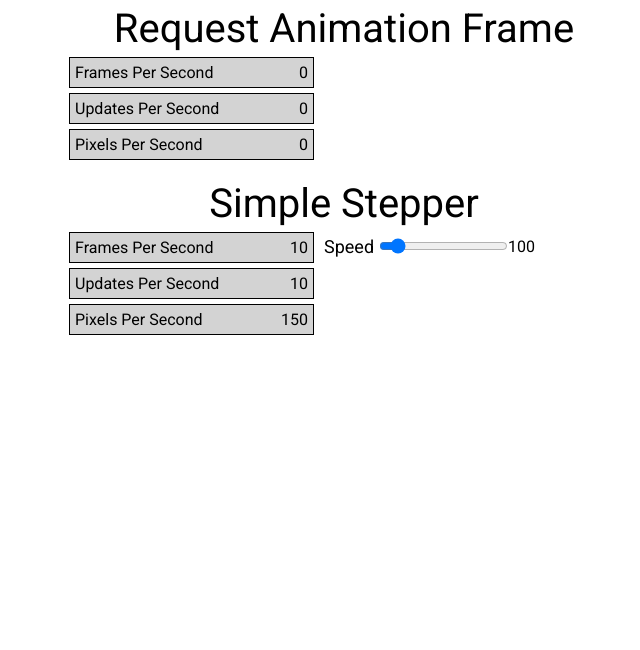
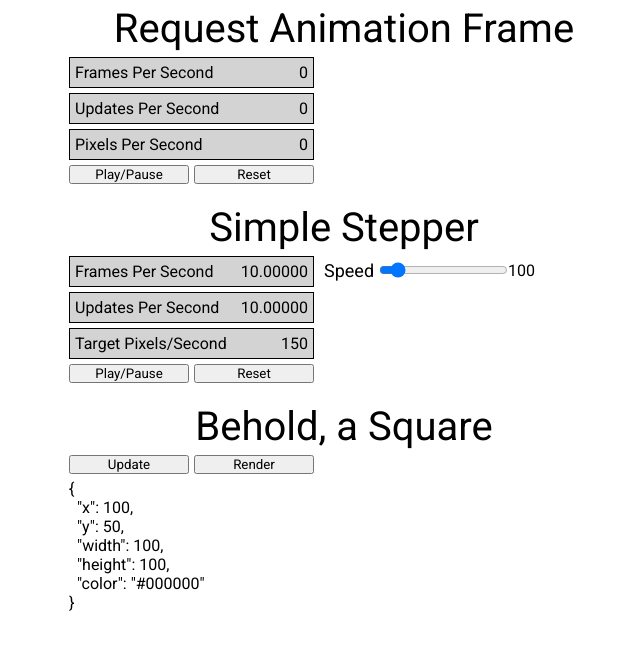
Before and after one commit to terrarum/gameloop-demo, a website built with Parcel: page index.html in a window 1280 px wide. Shown: the whole page, without its empty margins (296-936 px from the left). Built offline with nearby package versions, Linux system fonts and the light colour scheme; what simple-gameloop would draw is missing.

Commit message:
play pause, manual update/render demo

```diff
--- a/index.html
+++ b/index.html
@@ -10,17 +10,21 @@
 <div class="title">Request Animation Frame</div>
 <div id="raf" class="demoGroup">
     <div class="stats">
-        <div class="sps fpsContainer">
+        <div class="stat fpsContainer">
             <div>Frames Per Second</div>
             <div class="fps">0</div>
         </div>
-        <div class="sps upsContainer">
+        <div class="stat upsContainer">
             <div>Updates Per Second</div>
             <div class="ups">0</div>
         </div>
-        <div class="sps upsContainer">
+        <div class="stat upsContainer">
             <div>Pixels Per Second</div>
             <div class="pps">0</div>
+        </div>
+        <div class="buttons">
+            <button class="play">Play/Pause</button>
+            <button class="reset">Reset</button>
         </div>
     </div>
     <div class="canvasContainer"></div>
@@ -29,19 +33,23 @@
 </div>
 
 <div class="title">Simple Stepper</div>
-<div id="nonraf" class="demoGroup">
+<div id="simplestepper" class="demoGroup">
     <div class="stats">
-        <div class="sps fpsContainer">
+        <div class="stat fpsContainer">
             <div>Frames Per Second</div>
             <div class="fps">0</div>
         </div>
-        <div class="sps upsContainer">
+        <div class="stat upsContainer">
             <div>Updates Per Second</div>
             <div class="ups">0</div>
         </div>
-        <div class="sps upsContainer">
-            <div>Pixels Per Second</div>
+        <div class="stat upsContainer">
+            <div>Target Pixels/Second</div>
             <div class="pps">0</div>
+        </div>
+        <div class="buttons">
+            <button class="play">Play/Pause</button>
+            <button class="reset">Reset</button>
         </div>
     </div>
     <div class="canvasContainer"></div>
@@ -54,6 +62,20 @@
     </div>
 </div>
 
+<div class="title">Behold, a Square</div>
+<div id="updaterender" class="demoGroup">
+    <div class="stats">
+        <div class="buttons">
+            <button class="update">Update</button>
+            <button class="render">Render</button>
+        </div>
+        <pre class="square"></pre>
+    </div>
+    <div class="canvasContainer"></div>
+    <div class="controls">
+    </div>
+</div>
+
 <script src="src/index.ts"></script>
 </body>
 </html>
--- a/src/index.ts
+++ b/src/index.ts
@@ -1,7 +1,9 @@
 import './styles.css';
 
-import nonraf from './nonraf';
+import simpleStepper from './simplestepper';
+import updateRender from './updaterender';
 import raf from './raf';
 
-nonraf();
+simpleStepper();
+updateRender();
 raf();
--- a/src/nonraf.ts
+++ /dev/null
@@ -1,67 +0,0 @@
-import { createCanvas, canvasOptions } from 'simple-gameloop';
-import { createSquare, renderRect } from './utils';
-import SPS from './sps';
-
-const speedSliderEl = document.querySelector('#nonraf .js-speed input');
-const speedValueEl = document.querySelector('#nonraf .js-speed .value');
-const ppsEl = document.querySelector('#nonraf .pps');
-
-const ups = new SPS('#nonraf .ups')
-const fps = new SPS('#nonraf .fps')
-
-const canvasOptions: canvasOptions = {
-    width: 800,
-    height: 200,
-    classes: 'canvas js-canvas',
-    containerSelector: '#nonraf > .canvasContainer',
-}
-
-let duration = 100;
-
-if (speedSliderEl === null || speedValueEl === null) {
-    throw new Error("Element missing.")
-}
-
-speedValueEl.innerHTML = duration.toString();
-
-speedSliderEl.addEventListener('change', (event) => {
-    if (event.target instanceof HTMLInputElement) {
-        duration = parseInt(event.target.value);
-    }
-    speedValueEl.innerHTML = duration.toString();
-})
-
-export default function(): void {
-    const { element, context } = createCanvas(canvasOptions);
-
-    const square = createSquare();
-
-    const distance = 15;
-
-    function step() {
-        ups.begin();
-        fps.begin();
-        context.clearRect(0, 0, element.width, element.height);
-
-        context.beginPath();
-        context.fillStyle = square.color;
-
-        square.x += distance;
-        square.x = square.x > element.width ? 0 : square.x;
-
-        renderRect(square, context);
-
-        if (ppsEl === null) {
-            throw new Error("ppsEl missing from nonraf")
-        }
-        ppsEl.innerHTML = (Math.round(distance * (1000 / duration))).toString();
-
-        context.closePath();
-
-        ups.end();
-        fps.end();
-        setTimeout(step, duration);
-    }
-
-    step();
-}
--- a/src/raf.ts
+++ b/src/raf.ts
@@ -1,32 +1,40 @@
-import { createCanvas, createLoop, canvasOptions } from 'simple-gameloop';
-import { createSquare, renderRect } from './utils';
+import { createLoop } from 'simple-gameloop';
+import { createSquare, easyCanvas, renderRect, updateRect } from './utils';
 import SPS from './sps';
 
-const ppsEl = document.querySelector('#raf .pps');
-if (ppsEl === null) throw new Error("ppsEl missing from raf");
+const baseId = '#raf';
 
-const ups = new SPS('#raf .ups')
-const fps = new SPS('#raf .fps')
+const playPauseButton = document.querySelector(`${baseId} .play`);
+const resetButton = document.querySelector(`${baseId} .reset`);
+const ppsEl = document.querySelector(`${baseId} .pps`);
 
-const canvasOptions: canvasOptions = {
-    width: 800,
-    height: 200,
-    classes: 'canvas js-canvas',
-    containerSelector: '#raf > .canvasContainer',
-}
+const ups = new SPS(`${baseId} .ups`)
+const fps = new SPS(`${baseId} .fps`)
 
-const { element, context } = createCanvas(canvasOptions);
+const { element, context } = easyCanvas(baseId);
 
-const square = createSquare();
+let square = createSquare();
 
-const distance = 100;
+const distance = 750;
+let shouldUpdate = true;
+
+playPauseButton?.addEventListener('click', () => {
+    shouldUpdate = !shouldUpdate;
+});
+
+resetButton?.addEventListener('click', () => {
+    square = createSquare();
+});
 
 function update(dt: number): void {
     ups.begin();
-    square.x += distance * dt;
-    square.x = square.x > element.width ? 0 : square.x;
 
-    ppsEl.innerHTML = distance.toString();
+    updateRect(square, distance * dt, element);
+
+    if (ppsEl) {
+        ppsEl.innerHTML = distance.toString();
+    }
+
     ups.end();
 }
 
@@ -34,11 +42,7 @@ function render(): void {
     fps.begin();
     context.clearRect(0, 0, element.width, element.height);
 
-    context.beginPath();
-
     renderRect(square, context);
-
-    context.closePath();
 
     fps.end();
 }
--- /dev/null
+++ b/src/simplestepper.ts
@@ -0,0 +1,56 @@
+import { createSquare, easyCanvas, renderRect, updateRect } from './utils';
+import SPS from './sps';
+
+const baseId = '#simplestepper';
+
+const speedSliderEl = document.querySelector(`${baseId} .js-speed input`);
+const speedValueEl = document.querySelector(`${baseId} .js-speed .value`);
+const ppsEl = document.querySelector(`${baseId} .pps`);
+
+let duration = 100;
+
+function init() {
+    if (speedSliderEl === null || speedValueEl === null) {
+        throw new Error("Element missing.")
+    }
+
+    speedValueEl.innerHTML = duration.toString();
+    speedSliderEl.addEventListener('change', (event) => {
+        if (event.target instanceof HTMLInputElement) {
+            duration = parseInt(event.target.value);
+        }
+        speedValueEl.innerHTML = duration.toString();
+    })
+}
+
+export default function(): void {
+    init();
+
+    const ups = new SPS(`${baseId} .ups`);
+    const fps = new SPS(`${baseId} .fps`);
+
+    const { element, context } = easyCanvas(baseId);
+
+    const square = createSquare();
+
+    const distance = 15;
+
+    function step() {
+        ups.begin();
+        fps.begin();
+        context.clearRect(0, 0, element.width, element.height);
+
+        updateRect(square, distance, element);
+        renderRect(square, context);
+
+        if (ppsEl) {
+            ppsEl.innerHTML = (Math.round(distance * (1000 / duration))).toString();
+        }
+
+        ups.end();
+        fps.end();
+        setTimeout(step, duration);
+    }
+
+    step();
+}
--- a/src/sps.ts
+++ b/src/sps.ts
@@ -22,7 +22,7 @@ export default class {
         this.frames++;
         const time = performance.now();
         if (time >= this.prevTime + 1000) {
-            const value = Math.round((this.frames * 1000) / (time - this.prevTime));
+            const value = ((this.frames * 1000) / (time - this.prevTime)).toFixed(5);
             this.element.innerHTML = value.toString();
 
             this.prevTime = time;
--- a/src/styles.css
+++ b/src/styles.css
@@ -52,7 +52,7 @@ html, body {
   flex-direction: column;
 }
 
-.sps {
+.stat {
   display: flex;
   justify-content: space-between;
   border: 1px solid black;
@@ -60,3 +60,14 @@ html, body {
   padding: 5px;
   margin: 0 5px 5px 0;
 }
+
+.buttons {
+  display: flex;
+}
+
+.stats button {
+  position: relative;
+  width: 50%;
+  margin: 0 5px 5px 0;
+  text-align: center;
+}
--- /dev/null
+++ b/src/updaterender.ts
@@ -0,0 +1,36 @@
+import { createSquare, easyCanvas, renderRect, updateRect } from './utils';
+import { Rect } from './interfaces';
+
+const baseId = '#updaterender';
+
+const squareStat = document.querySelector(`${baseId} .square`);
+const updateButton = document.querySelector(`${baseId} .update`);
+const renderButton = document.querySelector(`${baseId} .render`);
+
+function printSquare(square: Rect): void {
+    if (squareStat != null) {
+        squareStat.innerHTML = JSON.stringify(square, null, 2);
+    }
+}
+
+export default function(): void {
+    const { element, context } = easyCanvas(baseId);
+
+    const square = createSquare();
+
+    const distance = 10;
+
+    updateButton?.addEventListener('click', () => {
+        updateRect(square, distance, element);
+        printSquare(square);
+    });
+
+    renderButton?.addEventListener('click', () => {
+        context.clearRect(0, 0, element.width, element.height);
+
+        renderRect(square, context);
+    });
+
+    renderRect(square, context);
+    printSquare(square);
+}
--- a/src/utils.ts
+++ b/src/utils.ts
@@ -1,4 +1,10 @@
 import { Rect } from './interfaces';
+import { canvasObject, canvasOptions, createCanvas } from 'simple-gameloop';
+
+export function updateRect(rect: Rect, distance: number, element: HTMLCanvasElement) {
+    rect.x += distance;
+    rect.x = rect.x > element.width ? rect.x - element.width : rect.x;
+}
 
 export function renderRect(rect: Rect, context: CanvasRenderingContext2D) {
     const canvas = context.canvas;
@@ -19,3 +25,14 @@ export function createSquare(): Rect {
         color: '#000000',
     }
 }
+
+export function easyCanvas(baseId: string): canvasObject {
+    const canvasOptions: canvasOptions = {
+        width: 800,
+        height: 200,
+        classes: 'canvas js-canvas',
+        containerSelector: `${baseId} > .canvasContainer`,
+    }
+
+    return createCanvas(canvasOptions);
+}
```
